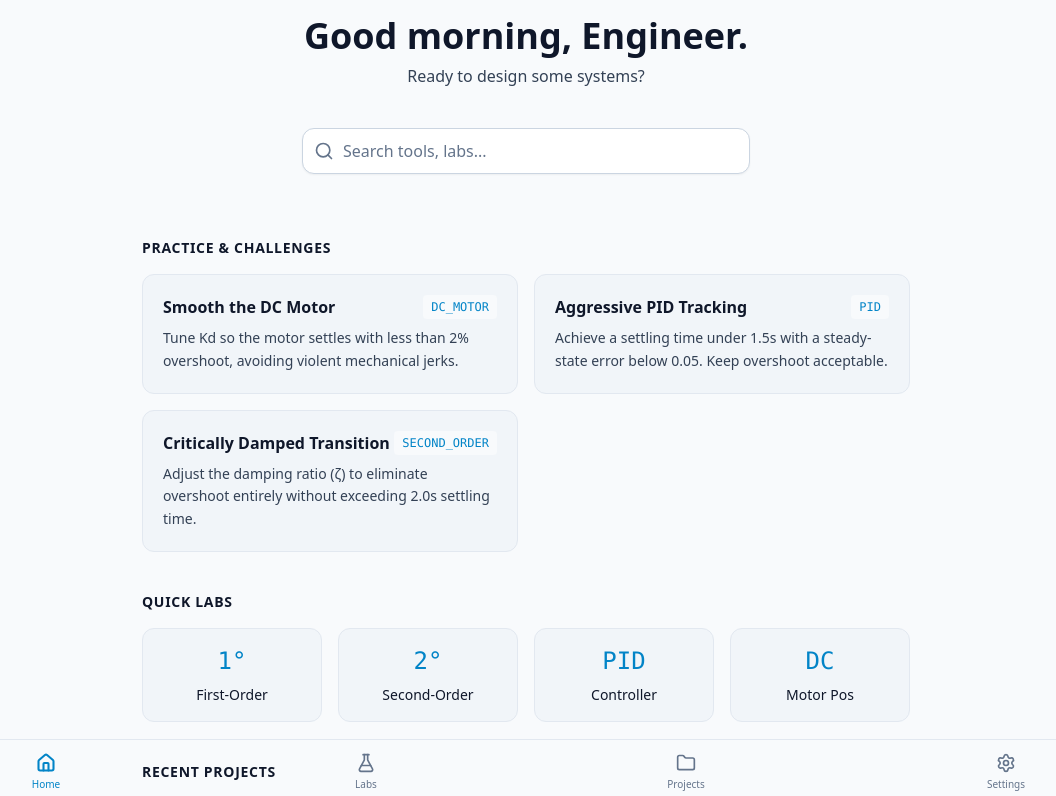
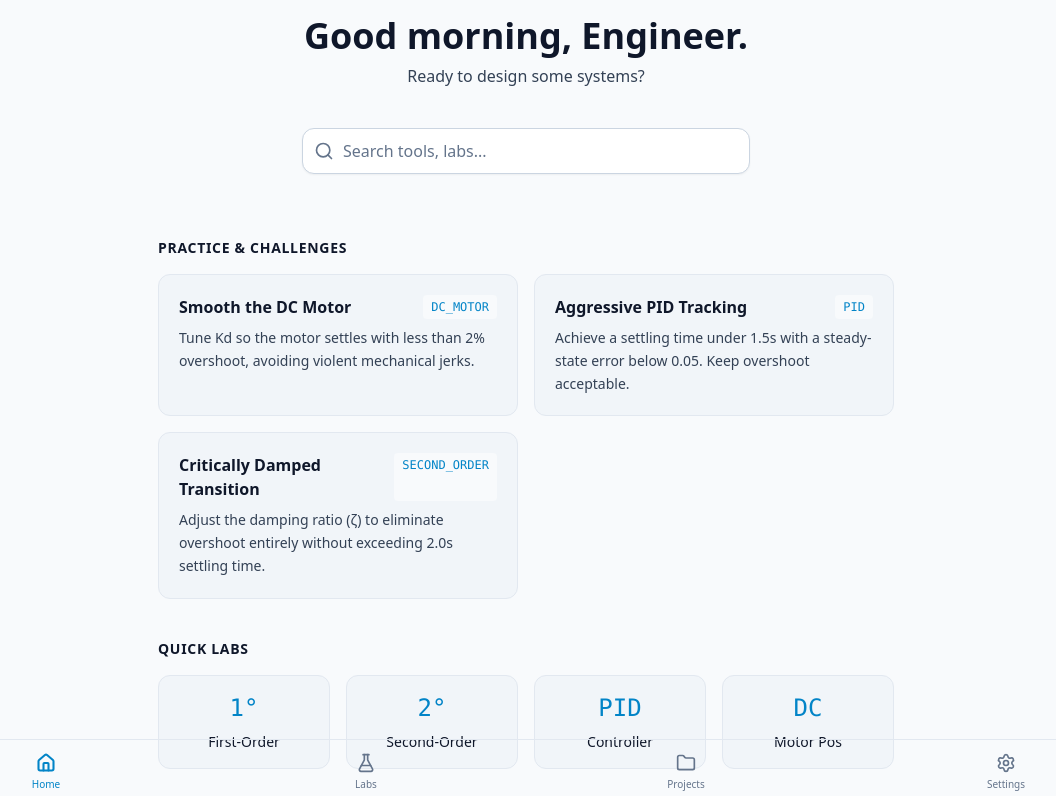
Before and after one commit to cryptXploit/ControlLab, a React (Vite) app: page / in a window 1280 px wide. Shown: the top 796 px of the page, without its empty margins (114-1170 px from the left). Built offline with nearby package versions, Linux system fonts and the light colour scheme.

Commit message:
fix(p1.0): stabilize critical project persistence, theme, and layout bugs

```diff
--- a/src/App.tsx
+++ b/src/App.tsx
@@ -1,5 +1,8 @@
+import { useEffect } from 'react';
 import { Route, Switch, Link, useLocation } from 'wouter';
 import { useTranslation } from '@/store/useLocaleStore';
+import { useProjectStore } from '@/store/useProjectStore';
+import { initializeThemeListener } from '@/store/useThemeStore';
 import HomeScreen from '@/features/home/HomeScreen';
 import { LabsExplorer } from '@/features/labs/LabsExplorer';
 import { LabHost } from '@/features/labs/LabHost';
@@ -12,6 +15,12 @@ export default function App() {
   const { t } = useTranslation();
   const [location] = useLocation();
 
+  useEffect(() => {
+    const cleanupTheme = initializeThemeListener();
+    useProjectStore.getState().loadProjects();
+    return cleanupTheme;
+  }, []);
+
   const navItems = [
     { href: '/', icon: Home, label: (t as any)('nav.home') },
     { href: '/labs', icon: FlaskConical, label: (t as any)('nav.labs') },
@@ -20,9 +29,9 @@ export default function App() {
   ];
 
   return (
-    <div className="min-h-screen bg-bg-base text-text-primary font-sans flex flex-col relative">
+    <div className="min-h-screen bg-bg-base text-text-primary font-sans flex flex-col relative w-full overflow-x-hidden">
       <ToastContainer />
-      <main className="flex-1 overflow-y-auto">
+      <main className="flex-1 flex flex-col w-full max-w-screen-xl mx-auto overflow-y-auto pb-20 overflow-x-hidden">
         <Switch>
           <Route component={HomeScreen} path="/" />
           <Route component={LabsExplorer} path="/labs" />
@@ -36,7 +45,7 @@ export default function App() {
       </main>
 
       {/* BOTTOM NAVIGATION */}
-      <nav className="fixed bottom-0 w-full bg-bg-surface-elevated border-t border-border-subtle pb-safe pt-1 z-50">
+      <nav className="fixed bottom-0 w-full bg-bg-surface-elevated z-50 border-t border-border-subtle pb-safe pt-1">
         <div className="flex justify-around items-center h-14">
           {navItems.map((item) => {
             const Icon = item.icon;
--- a/src/components/workspace/SimulatorWorkspace.tsx
+++ b/src/components/workspace/SimulatorWorkspace.tsx
@@ -14,7 +14,7 @@ export function SimulatorWorkspace({ title, graph, controls, metrics, explanatio
   const { t } = useTranslation();
 
   return (
-    <div className="flex flex-col md:flex-row h-full w-full max-w-screen-2xl mx-auto overflow-hidden bg-bg-base">
+    <div className="flex flex-col md:flex-row flex-1 w-full max-w-screen-2xl mx-auto bg-bg-base">
 
       {/* MOBILE STICKY TOP / DESKTOP RIGHT */}
       <div className="w-full md:w-2/3 flex flex-col order-1 md:order-2 border-b md:border-b-0 md:border-l border-border-subtle bg-bg-surface z-10 sticky top-0 md:relative">
--- a/src/features/home/HomeScreen.tsx
+++ b/src/features/home/HomeScreen.tsx
@@ -46,7 +46,7 @@ export default function HomeScreen() {
     .slice(0, 3);
 
   return (
-    <div className="flex flex-col gap-10 w-full max-w-3xl mx-auto pb-24">
+    <div className="flex flex-col gap-10 w-full max-w-3xl mx-auto pb-24 px-4 overflow-x-hidden">
 
       {/* Header */}
       <div className="text-center mt-4">
--- a/src/features/labs/DCMotorLab.tsx
+++ b/src/features/labs/DCMotorLab.tsx
@@ -107,7 +107,7 @@ export default function DCMotorLab() {
   };
 
   return (
-    <div className="w-full flex flex-col h-full">
+    <div className="w-full flex flex-col flex-1">
       {activeChallenge && activeChallenge.labType === 'DC_MOTOR' && (
         <div className={`m-4 p-4 rounded-xl border ${isCompleted ? 'bg-status-success/10 border-status-success' : 'bg-bg-surface-elevated border-accent-primary'} flex flex-col md:flex-row md:items-center justify-between gap-4 shadow-sm transition-colors`}>
           <div>
--- a/src/features/labs/PidLab.tsx
+++ b/src/features/labs/PidLab.tsx
@@ -61,7 +61,7 @@ export default function PidLab() {
   };
 
   return (
-    <div className="w-full flex flex-col h-full">
+    <div className="w-full flex flex-col flex-1">
       {activeChallenge && activeChallenge.labType === 'PID' && (
         <div className={`m-4 p-4 rounded-xl border ${isCompleted ? 'bg-status-success/10 border-status-success' : 'bg-bg-surface-elevated border-accent-primary'} flex flex-col md:flex-row md:items-center justify-between gap-4 shadow-sm transition-colors`}>
           <div>
```
